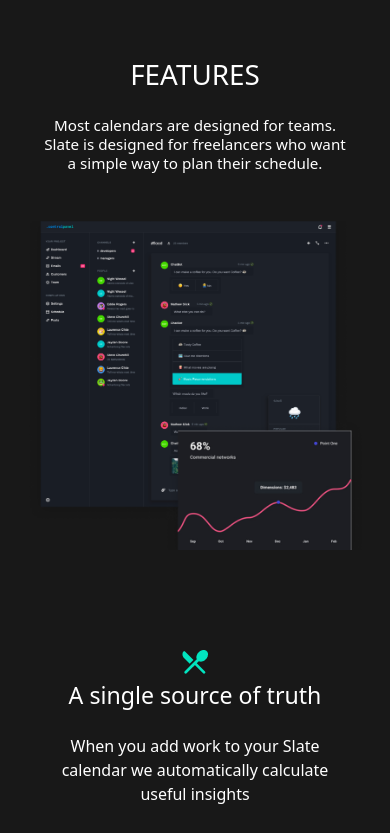
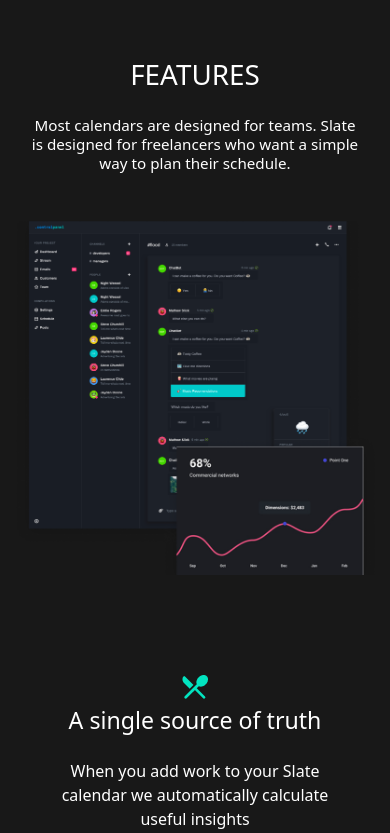
Before and after one commit to Ahmed-Maher77/Figma-Land, a plain HTML site: page index.html in a window 390 px wide. Shown: the part 1167-2000 px from the top of the page. Drawn offline with nearby package versions, Linux system fonts and the light colour scheme.

Commit message:
Edit the .container in small screens

```diff
--- a/css/style.css
+++ b/css/style.css
@@ -21,9 +21,6 @@
 }
 ::-webkit-scrollbar-thumb {
     background-color: #4c4c4c;
-}
-.container {
-    padding: 0 25px;
 }
 /* Colors */
 .c-white {
```
